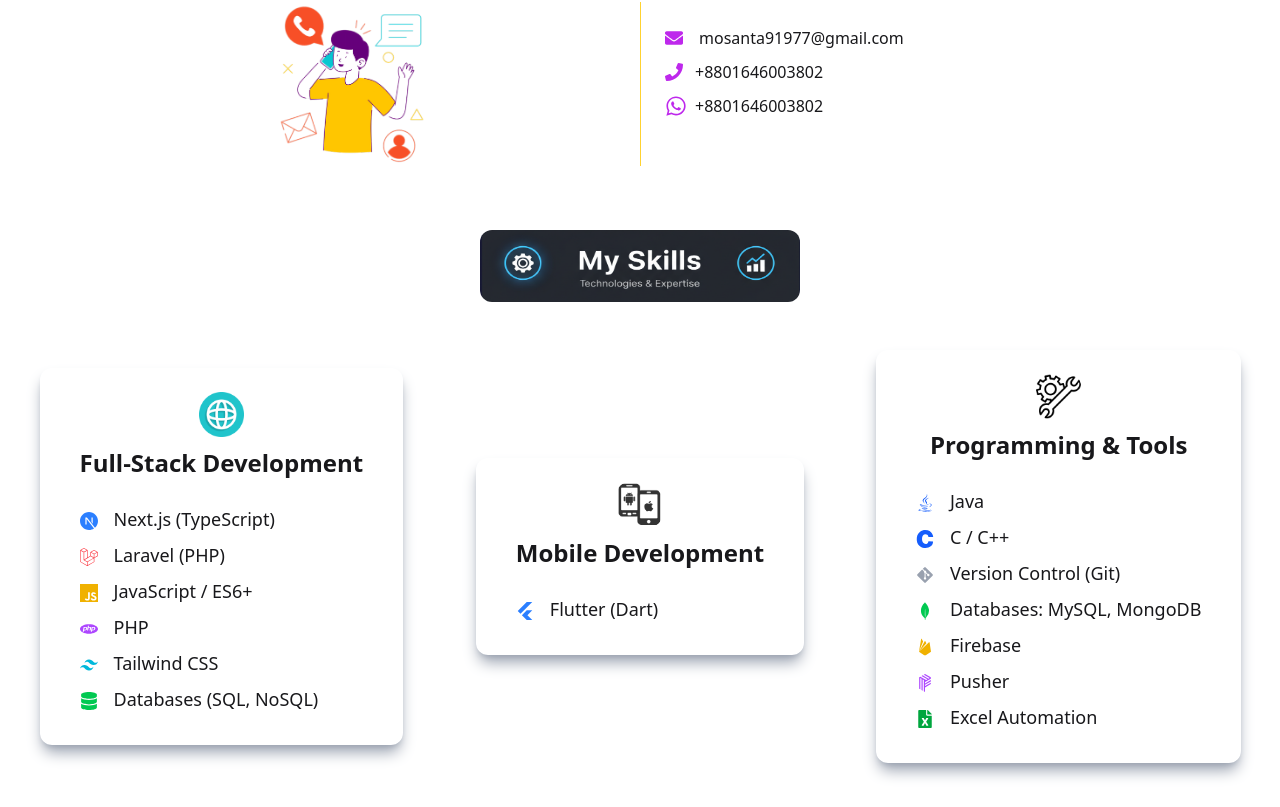
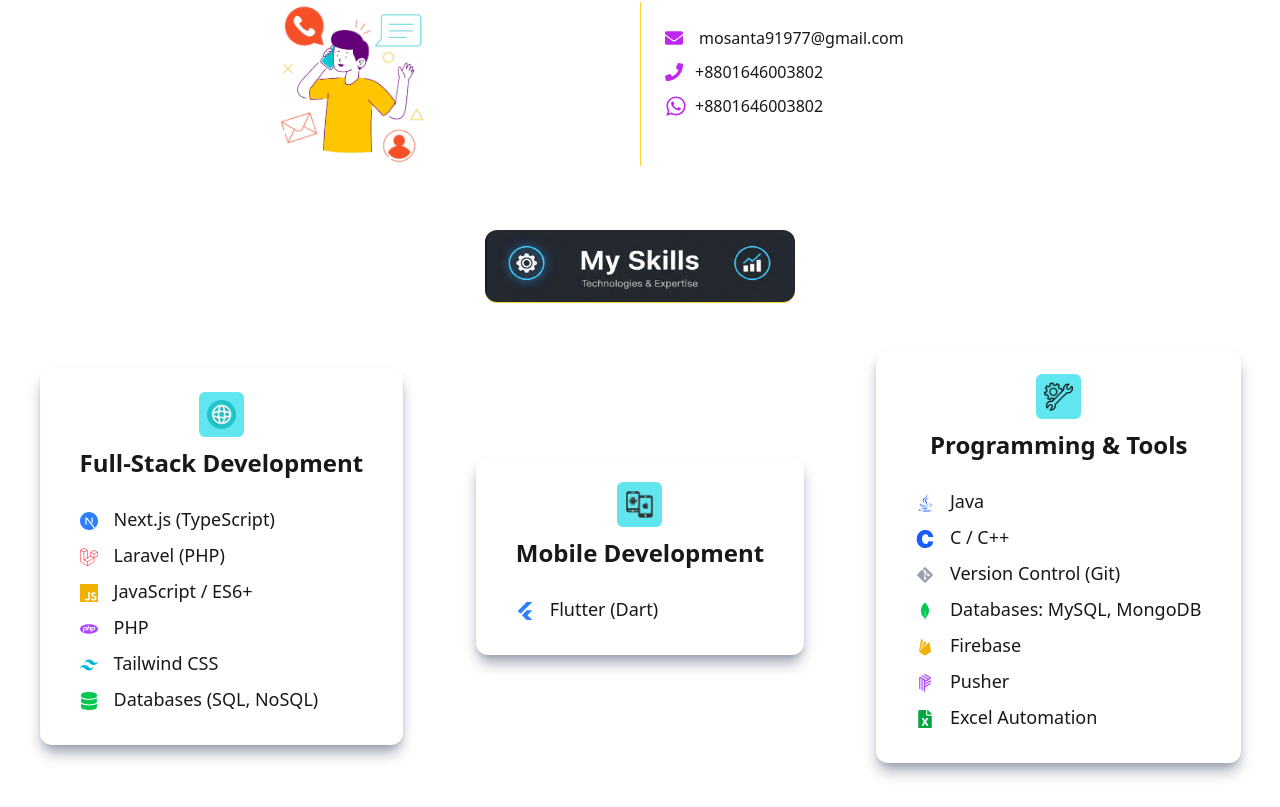
Before and after one commit to shanto-0011/shanto-portfolio, a Next.js app: page / in a window 1280 px wide. Shown: the part 842-1649 px from the top of the page. Built offline with nearby package versions, Linux system fonts and the light colour scheme; what @radix-ui/themes would draw is missing.

Commit message:
skill section touch again

```diff
--- a/app/components/SkillCard.tsx
+++ b/app/components/SkillCard.tsx
@@ -12,13 +12,13 @@ const SkillCard = ({ cardImageUrl, cardTitle, cardProperty }: cardProperty) => {
   return (
     <div className="card rounded-[12px] px-4 pb-2 max-w-[500px] mx-auto my-auto shadow-lg shadow-gray-400">
       <div className="card-body">
-        <div className="text-center ">
+        <div className="text-center  ">
           <Image
             src={cardImageUrl}
             alt={`${cardTitle} Image`}
             width={45}
             height={45}
-            className="mx-auto max-h-18 max-w-[320] rounded-[12px]"
+            className="mx-auto p-2 max-h-18 max-w-[320] bg-[#61e6f0] rounded-[6px]"
             priority
           />
         </div>
--- a/app/components/SkillSection.tsx
+++ b/app/components/SkillSection.tsx
@@ -10,7 +10,6 @@ import {
   SiTailwindcss,
   SiC,
   SiPhp,
-  SiMysql,
   SiMongodb,
   SiPusher,
 } from "react-icons/si";
@@ -38,20 +37,20 @@ const SkillsSection = () => {
   return (
     <section id="skills" className="py-8 ">
       <div className="container mx-auto px-4">
-        <div className="text-center mb-12 ">
+        <div className="text-center mb-12  ">
           <Image
             src="/images/skills.png"
             alt="My Skills Header"
-            width={320}
+            width={310}
             height={18}
-            className="mx-auto max-h-18  max-w-[320] rounded-[12px]"
+            className="mx-auto max-h-18  max-w-[310] rounded-[12px] shadow-2xs shadow-amber-300"
             priority
           />
         </div>
 
-        {/* Skills Grid */}
+
         <div className="grid grid-cols-1 md:grid-cols-2    lg:grid-cols-3 gap-8">
-          {/* Full-Stack Development */}
+
 
           <SkillCard
             cardImageUrl="/images/website.png"
```
